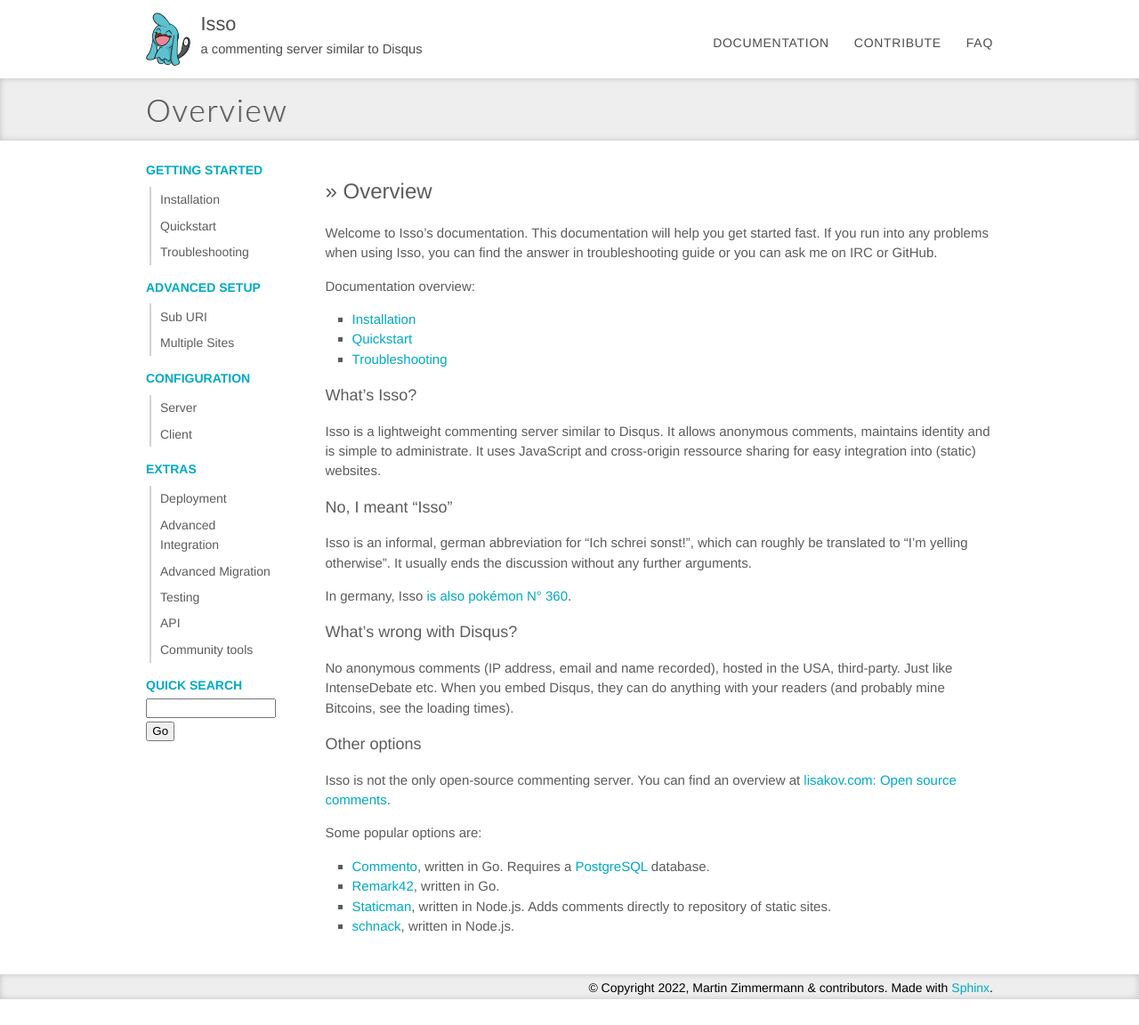
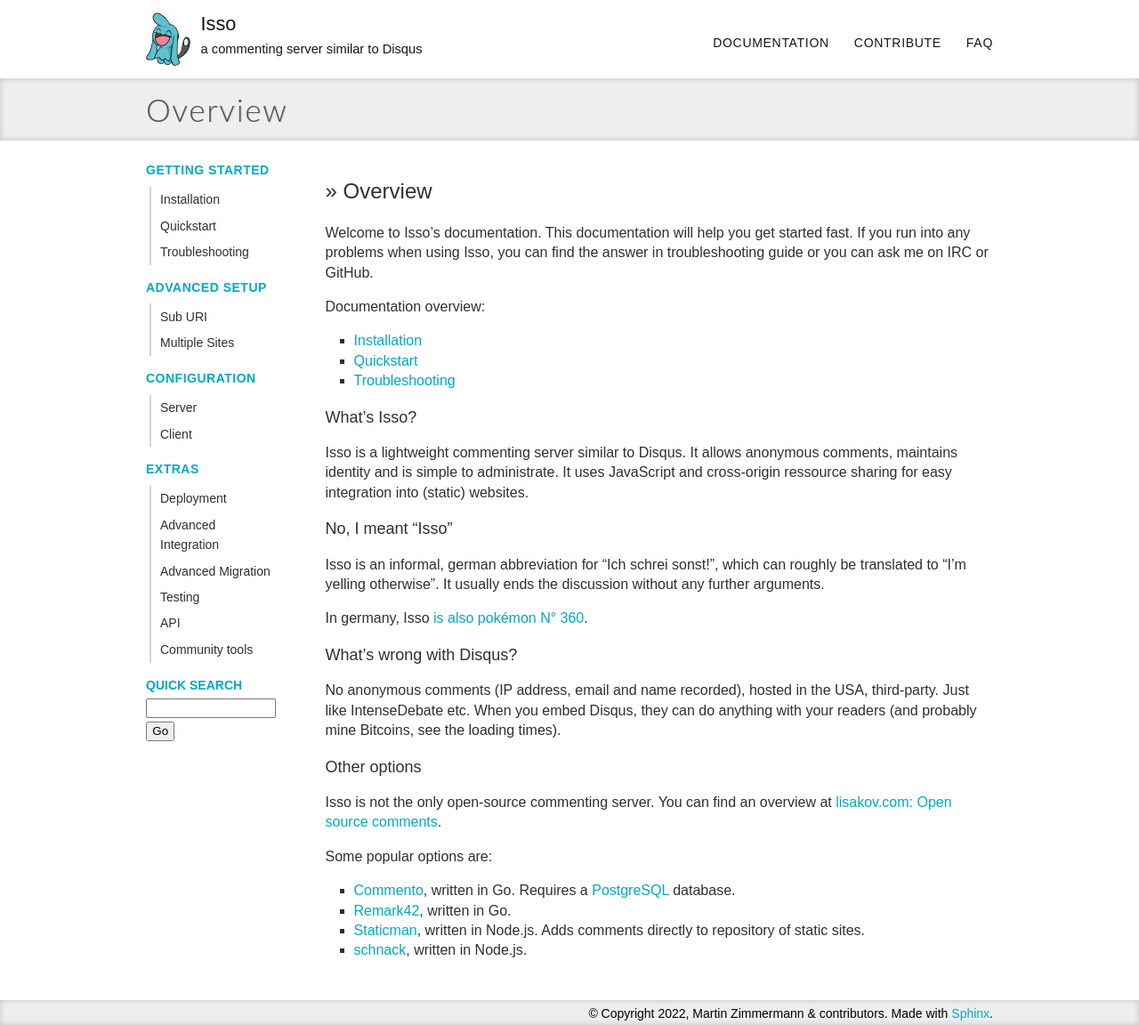
Before and after one commit to isso-comments/isso, a Sphinx documentation site: the page built from docs/docs/index.rst, in a window 1280 px wide. Shown: the whole page at 89% size. Built offline with Sphinx 7.4.7, drawn with Linux system fonts in a browser that asks for light colours; before the commit the page ends 1123 px from its top, so only the background shows below that.

Commit message:
docs: css: Darker colors, increased size
This increases legibility and improves contrast.

```diff
--- a/docs/_static/css/site.css
+++ b/docs/_static/css/site.css
@@ -16,7 +16,8 @@
   font-style: normal; }
 
 body {
-  font: 14px "Helvetica Neue", Helvetica, Arial, sans-serif;
+  font-size: 14px;
+  font-family: sans-serif;
   color: black; }
 
 .wrapper {
@@ -44,7 +45,7 @@
   .header:after {
     clear: both; }
   .header a, .header a:visited {
-    color: #4d4c4c;
+    color: #151515;
     text-decoration: none; }
   .header header {
     display: block;
@@ -76,9 +77,9 @@
         display: block;
         float: right;
         margin-left: 2em;
-        font-weight: 300;
+        font-weight: normal;
         text-transform: uppercase;
-        color: #444;
+        color: #151515;
         letter-spacing: 0.05em; }
 
 .outer {
@@ -97,7 +98,9 @@
       clear: both; }
     .outer header h1 {
       color: #555;
-      font: 300 35px Lato, "Helvetica Neue", Helvetica, Arial, sans-serif;
+      font-weight: 300;
+      font-size: 35px;
+      font-family: Lato, "Helvetica Neue", Helvetica, Arial, sans-serif;
       text-shadow: 1px 0 #c0c0c0;
       letter-spacing: 0.05em; }
   .outer footer {
@@ -149,7 +152,7 @@
           font-size: 18px;
           color: black; }
         .outer .index ul li p {
-          color: #5c5c5c; }
+          color: #2f2f2f; }
         .outer .index ul li p + p {
           margin-top: 0.5em; }
 
@@ -227,7 +230,8 @@
     main .sidebar strong {
       color: #00aac2;
       font-weight: bold;
-      text-transform: uppercase; }
+      text-transform: uppercase;
+      letter-spacing: 0.5px; }
     main .sidebar ul {
       margin-top: 0.5em;
       margin-bottom: 1em; }
@@ -239,17 +243,17 @@
       padding-left: 0.75em;
       padding-top: 0.25em;
       padding-bottom: 0.25em;
-      font-weight: 300;
+      font-weight: normal;
       list-style-type: none; }
       main .sidebar li a {
-        color: #5c5c5c; }
+        color: #2f2f2f; }
     main .sidebar .active {
       border-left-color: #00aac2; }
       main .sidebar .active a {
         color: #00aac2;
         font-weight: bold; }
     main .sidebar #searchbox {
-      color: #5c5c5c; }
+      color: #2f2f2f; }
       main .sidebar #searchbox h2 {
         color: #00aac2;
         font-weight: bold;
@@ -263,8 +267,8 @@
     float: left;
     margin-right: 5.8515051827%;
     width: 78.8296989635%;
-    font-size: 15px;
-    color: #5c5c5c; }
+    font-size: 16px;
+    color: #2f2f2f; }
     main .docs:last-child {
       margin-right: 0; }
     main .docs h2, main .docs h3, main .docs h4 {
--- a/docs/_static/css/site.scss
+++ b/docs/_static/css/site.scss
@@ -2,7 +2,8 @@
 @import "neat/neat";
 
 $blue: #00aac2;
-$text: #5c5c5c;
+$text: #2f2f2f;
+$muted-grey: #151515;
 
 * {
   margin: 0;
@@ -19,7 +20,8 @@
 }
 
 body {
-  font: 14px "Helvetica Neue", Helvetica, Arial, sans-serif;
+  font-size: 14px;
+  font-family: sans-serif;
   color: black;
 }
 
@@ -45,7 +47,7 @@
   padding-bottom: 1em;
 
   a, a:visited {
-    color: #4d4c4c;
+    color: $muted-grey;
     text-decoration: none;
   }
 
@@ -81,10 +83,10 @@
         float: right;
         margin-left: 2em;
 
-        font-weight: 300;
+        font-weight: normal;
         text-transform: uppercase;
 
-        color: #444;
+        color: $muted-grey;
         letter-spacing: 0.05em;
       }
     }
@@ -101,7 +103,9 @@
 
     h1 {
       color: #555;
-      font: 300 35px Lato, "Helvetica Neue", Helvetica, Arial, sans-serif;
+      font-weight: 300;
+      font-size: 35px;
+      font-family: Lato, "Helvetica Neue", Helvetica, Arial, sans-serif;
       text-shadow: 1px 0 #c0c0c0;
       letter-spacing: 0.05em;
     }
@@ -236,6 +240,7 @@
       color: $blue;
       font-weight: bold;
       text-transform: uppercase;
+      letter-spacing: 0.5px;
     }
 
     ul {
@@ -255,7 +260,7 @@
       padding-top: 0.25em;
       padding-bottom: 0.25em;
 
-      font-weight: 300;
+      font-weight: normal;
       list-style-type: none;
 
       a {
@@ -292,7 +297,7 @@
   .docs {
     @include span-columns(4 of 5);
 
-    font-size: 15px;
+    font-size: 16px;
     color: $text;
 
     h2, h3, h4 {
```
